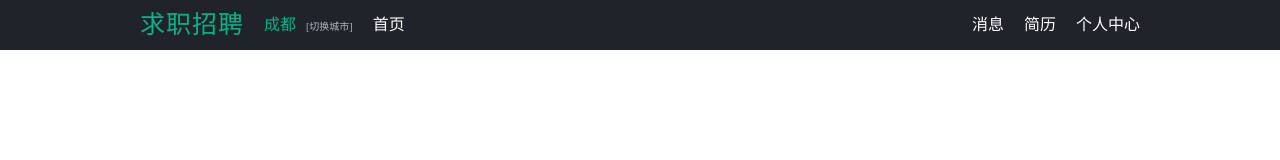
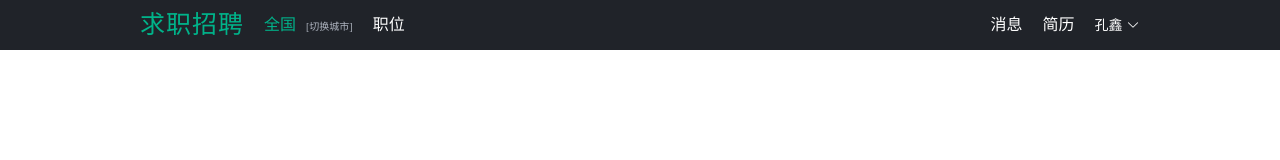
Before and after one commit to onekx/recruitment-platform, a Vue app in the folder front-end/: page /index in a window 1280 px wide. Shown: the top 160 px of the page. Built offline with nearby package versions, Linux system fonts and the light colour scheme.

Commit message:
完善header

```diff
--- a/front-end/src/App.vue
+++ b/front-end/src/App.vue
@@ -21,7 +21,7 @@ export default {
 </script>
 
 <style>
-html, body, ul, li {
+html, body, ul, li, i {
   margin: 0;
   padding: 0;
 }
--- a/front-end/src/components/pc/Header.vue
+++ b/front-end/src/components/pc/Header.vue
@@ -1,4 +1,5 @@
 <template>
+  <header>
     <div class="header-inner">
       <div class="logo">
         <a href="/index" title="求职招聘">
@@ -12,12 +13,12 @@
             <a href="/index" title="切换城市" class="change-city">[切换城市]</a>
           </li>
           <li>
-          <a href="/index" title="首页">首页</a>
+            <a href="/index" title="首页">职位</a>
           </li>
         </ul>
       </div>
       <div class="user-nav">
-      <ul>
+        <ul class="right-nav">
           <li>
             <a href="/index" title="消息">消息</a>
           </li>
@@ -25,11 +26,22 @@
             <a href="/index" title="简历">简历</a>
           </li>
           <li>
-          <a href="/index" title="个人中心">个人中心</a>
+            <el-dropdown>
+              <span class="el-dropdown-link">
+                孔鑫
+                <i class="el-icon-arrow-down"></i>
+              </span>
+              <el-dropdown-menu slot="dropdown">
+                <el-dropdown-item>个人中心</el-dropdown-item>
+                <el-dropdown-item>账号设置</el-dropdown-item>
+                <el-dropdown-item>退出登录</el-dropdown-item>
+              </el-dropdown-menu>
+            </el-dropdown>
           </li>
         </ul>
       </div>
     </div>
+  </header>
 </template>
 
 <script>
@@ -38,18 +50,30 @@ export default {
   data() {
     return {
       activeIndex: 'home',
-      city: '成都'
+      city: '全国'
     }
   }
 }
 </script>
 
 <style scoped>
+header {
+  height: 50px;
+  background-color: #202329;
+}
+
 .header-inner {
   width: 1000px;
-  height: 50px;
   margin: 0 auto;
-  background-color: #202329;
+}
+
+.el-dropdown-link {
+  cursor: pointer;
+  color: #fff;
+}
+
+.el-dropdown-link :hover {
+  color: #00b38a;
 }
 
 .user-nav {
@@ -66,6 +90,12 @@ export default {
 
 .nav ul {
   float: left;
+  list-style: none;
+}
+
+.nav ul li {
+  padding-left: 20px;
+  display: inline-block;
 }
 
 .change-city {
@@ -99,11 +129,11 @@ a:hover {
   float: left;
 }
 
-ul {
+.right-nav {
   list-style: none;
 }
 
-li {
+.right-nav li {
   display: inline-block;
   padding-left: 20px;
 }
--- a/front-end/src/pages/pc/Home.vue
+++ b/front-end/src/pages/pc/Home.vue
@@ -18,6 +18,5 @@ export default {
 <style>
 .container {
   min-width: 1000px;
-  background-color: #202329;
 }
 </style>
```
Lines whose indentation alone changed are shown as unchanged.
